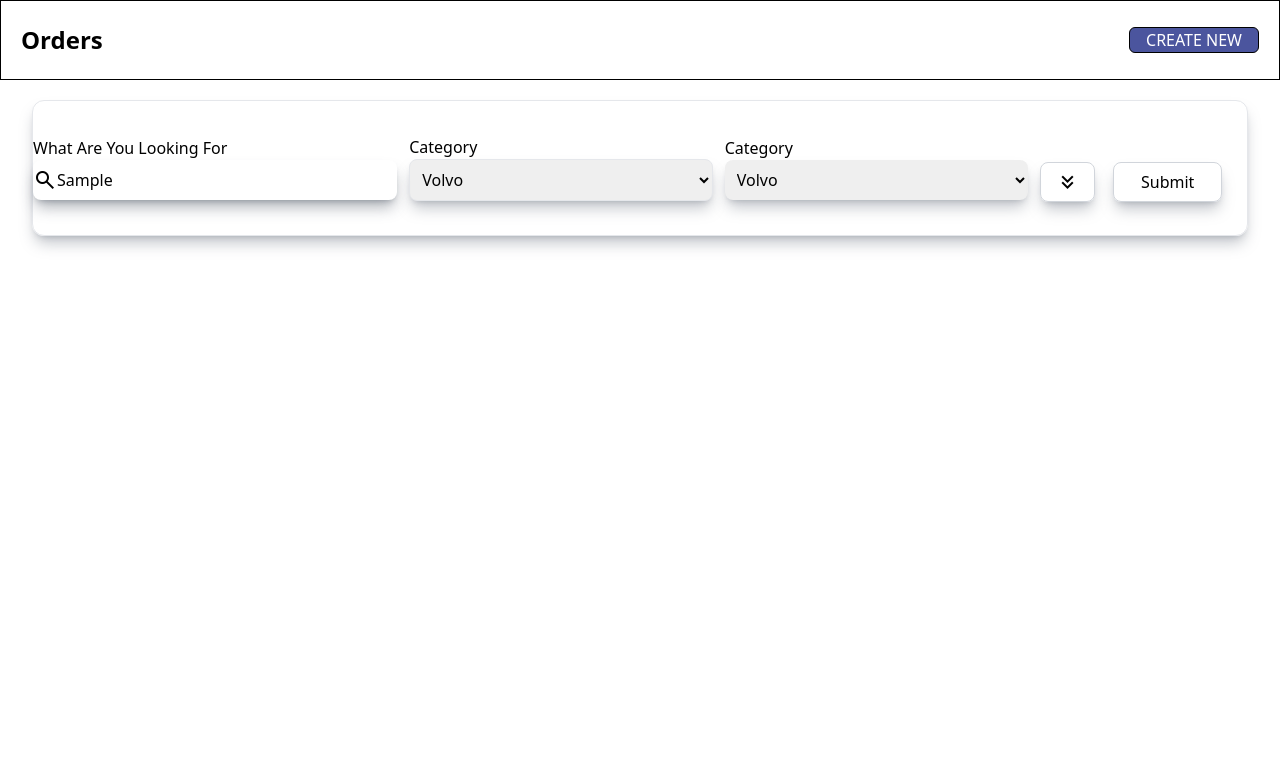
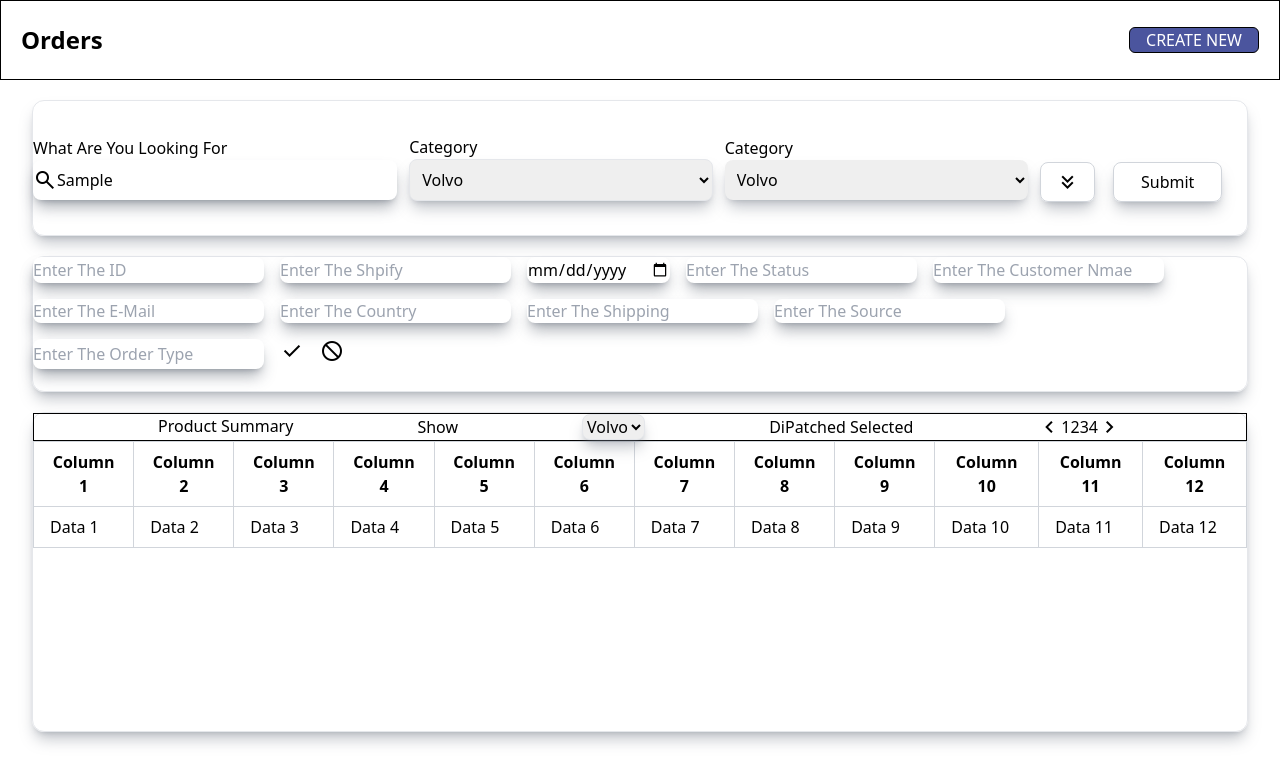
Before and after one commit to Abraar-kanini/ReactAssessment, a React (Create React App) app: page / in a window 1280 px wide. Both pictures are taken after typing "Sample" into the empty fields and a click on the button "CREATE NEW". Shown: the top 784 px of the page. Built offline with nearby package versions, Linux system fonts and the light colour scheme.

Commit message:
Added Validation That Same id cannot Add

```diff
--- a/src/App.js
+++ b/src/App.js
@@ -12,7 +12,8 @@ function App() {
   const [bool, setbool] = useState(false)
 
 
-  const handleclick = () => {
+  const handleclick = (event) => {
+    event.preventDefault();
     console.log("i am clicking")
     setbool(!bool);
     console.log(bool);
--- a/src/Components/Table.js
+++ b/src/Components/Table.js
@@ -1,18 +1,156 @@
-import React, { useContext } from "react";
+import React, { useContext, useState } from "react";
 import { UpdateContext } from "./Context";
 
 function Table() {
 
-  const value= useContext(UpdateContext);
+  const value = useContext(UpdateContext);
 
+  const [Column, SetColumn] = useState({
+    ID: "",
+    Shpify: "",
+    Date: "",
+    Status: "",
+    Customer: "",
+    Mail: "",
+    Country: "",
+    Shipping: "",
+    Source: "",
+    OrderType: ""
+  })
+
+  const [Columns, SetColumns] = useState([]);
+
+  const HandleInputChange = (event) => {
+    const { name, value } = event.target;
+    SetColumn({
+      ...Column,
+      [name]: value
+    })
+  }
+  const SaveColumn = (event) => {
+    event.preventDefault();
+    try{
+
+      for (const iterator of Columns) {
+        if(iterator.ID===Column.ID){
+          throw new Error("There is same id exist");
+        }
+
+      }
+      SetColumns([...Columns, Column]);
+    }
+    catch(error){
+      console.log(error);
+
+    }
+
+
+
+  }
+  console.log(Column);
+  console.log(Columns)
   return (
     <>
       <div
         className={`w-[95vw] h-[17vh] border border-gray rounded-xl shadow-lg shadow-gray-500/40 mt-5 m-auto
-         ${
-          value.bool ? 'hidden' : ""
-        }  `}
-      ></div>
+         ${value.bool ? "" : 'hidden'
+          }  `}
+      >
+        <form action="" className="flex flex-wrap  gap-4">
+
+          <input onChange={HandleInputChange} className="rounded-lg shadow-lg shadow-gray-700/40" type="text" name="ID" id="" placeholder="Enter The ID" />
+          <input onChange={HandleInputChange} className="rounded-lg shadow-lg shadow-gray-700/40" type="text" name="Shpify" id="" placeholder="Enter The Shpify" />
+          <input onChange={HandleInputChange} className="rounded-lg shadow-lg shadow-gray-700/40" type="date" name="Date" id="" placeholder="Enter The Date" />
+          <input onChange={HandleInputChange} className="rounded-lg shadow-lg shadow-gray-700/40" type="text" name="Status" id="" placeholder="Enter The Status" />
+          <input onChange={HandleInputChange} className="rounded-lg shadow-lg shadow-gray-700/40" type="text" name="Customer" id="" placeholder="Enter The Customer Nmae" />
+          <input onChange={HandleInputChange} className="rounded-lg shadow-lg shadow-gray-700/40" type="email" name="Mail" id="" placeholder="Enter The E-Mail" />
+          <input onChange={HandleInputChange} className="rounded-lg shadow-lg shadow-gray-700/40" type="text" name="Country" id="" placeholder="Enter The Country" />
+          <input onChange={HandleInputChange} className="rounded-lg shadow-lg shadow-gray-700/40" type="text" name="Shipping" id="" placeholder="Enter The Shipping" />
+          <input onChange={HandleInputChange} className="rounded-lg shadow-lg shadow-gray-700/40" type="text" name="Source" id="" placeholder="Enter The Source" />
+          <input onChange={HandleInputChange} className="rounded-lg shadow-lg shadow-gray-700/40" type="text" name="OrderType" id="" placeholder="Enter The Order Type" />
+
+          <button onClick={SaveColumn}><span class="material-symbols-outlined">
+            done
+          </span></button><button onClick={value.handleclick}><span class="material-symbols-outlined">
+            block
+          </span></button>
+
+
+
+        </form>
+
+
+
+
+      </div>
+
+      <div className="w-[95vw] h-[40vh] border border-gray rounded-xl shadow-lg shadow-gray-500/40 mt-5 m-auto">
+
+        <div className="border border-black flex flex-wrap justify-evenly">
+          <h1>Product Summary</h1>
+          <button>Show</button>
+          <select className="border border-gray-200 rounded-lg shadow-lg shadow-gray-500/40 " id="cars" name="cars">
+            <option value="volvo">Volvo</option>
+            <option value="saab">Saab</option>
+            <option value="fiat">Fiat</option>
+            <option value="audi">Audi</option>
+          </select>
+          <button>DiPatched Selected</button>
+          <h1 class="flex items-center">
+            <span class="material-symbols-outlined inline-block">
+              chevron_left
+            </span>
+            <span class="inline-block">1234</span>
+            <span class="material-symbols-outlined inline-block">
+              chevron_right
+            </span>
+          </h1>
+
+
+        </div>
+
+        <div className="table">
+        <table class="w-full border-collapse border border-gray-300">
+        <thead>
+            <tr>
+                <th class="border border-gray-300 px-4 py-2">Column 1</th>
+                <th class="border border-gray-300 px-4 py-2">Column 2</th>
+                <th class="border border-gray-300 px-4 py-2">Column 3</th>
+                <th class="border border-gray-300 px-4 py-2">Column 4</th>
+                <th class="border border-gray-300 px-4 py-2">Column 5</th>
+                <th class="border border-gray-300 px-4 py-2">Column 6</th>
+                <th class="border border-gray-300 px-4 py-2">Column 7</th>
+                <th class="border border-gray-300 px-4 py-2">Column 8</th>
+                <th class="border border-gray-300 px-4 py-2">Column 9</th>
+                <th class="border border-gray-300 px-4 py-2">Column 10</th>
+                <th class="border border-gray-300 px-4 py-2">Column 11</th>
+                <th class="border border-gray-300 px-4 py-2">Column 12</th>
+            </tr>
+        </thead>
+        <tbody>
+            <tr>
+                <td class="border border-gray-300 px-4 py-2">Data 1</td>
+                <td class="border border-gray-300 px-4 py-2">Data 2</td>
+                <td class="border border-gray-300 px-4 py-2">Data 3</td>
+                <td class="border border-gray-300 px-4 py-2">Data 4</td>
+                <td class="border border-gray-300 px-4 py-2">Data 5</td>
+                <td class="border border-gray-300 px-4 py-2">Data 6</td>
+                <td class="border border-gray-300 px-4 py-2">Data 7</td>
+                <td class="border border-gray-300 px-4 py-2">Data 8</td>
+                <td class="border border-gray-300 px-4 py-2">Data 9</td>
+                <td class="border border-gray-300 px-4 py-2">Data 10</td>
+                <td class="border border-gray-300 px-4 py-2">Data 11</td>
+                <td class="border border-gray-300 px-4 py-2">Data 12</td>
+            </tr>
+
+        </tbody>
+    </table>
+
+
+
+        </div>
+
+      </div>
 
 
     </>
```
